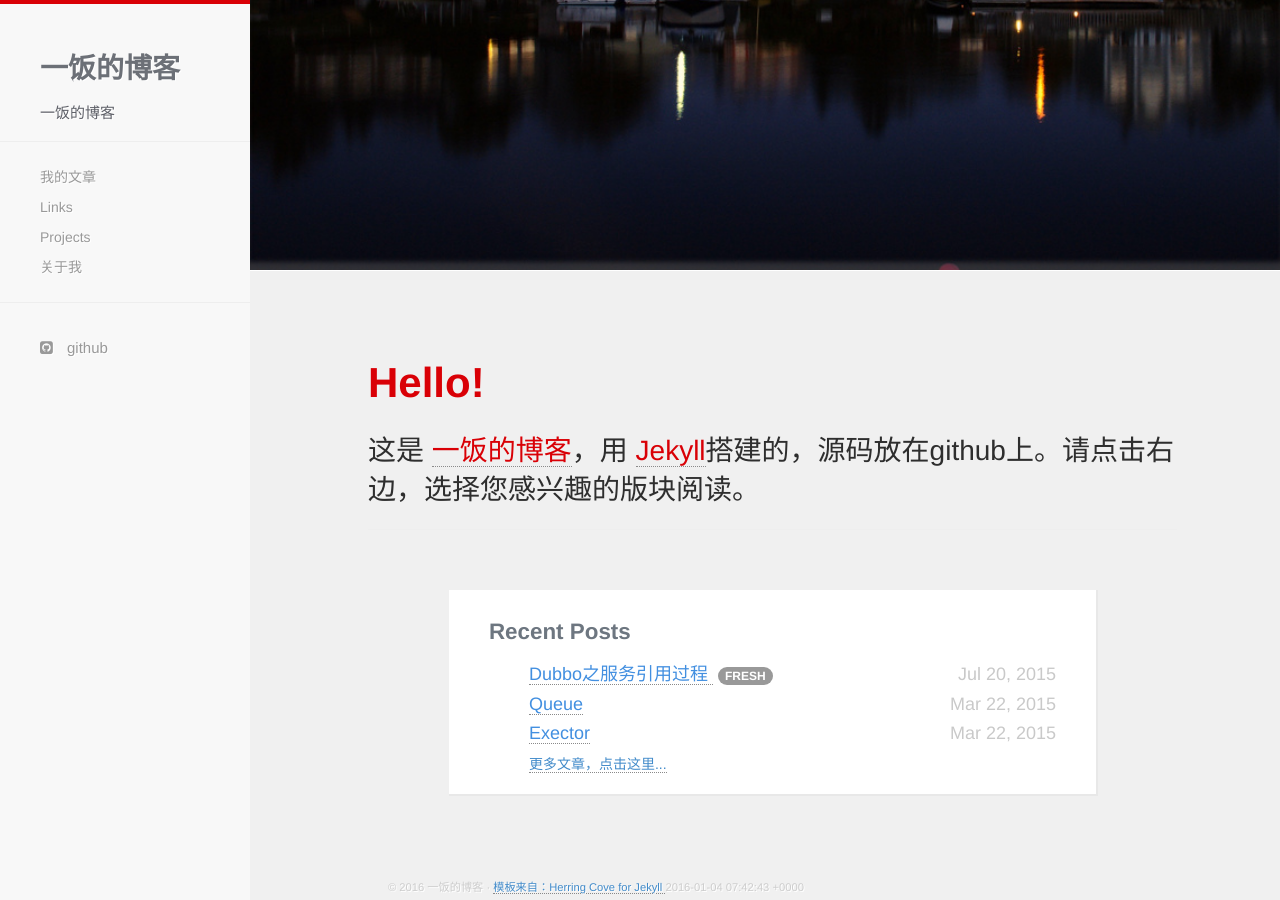
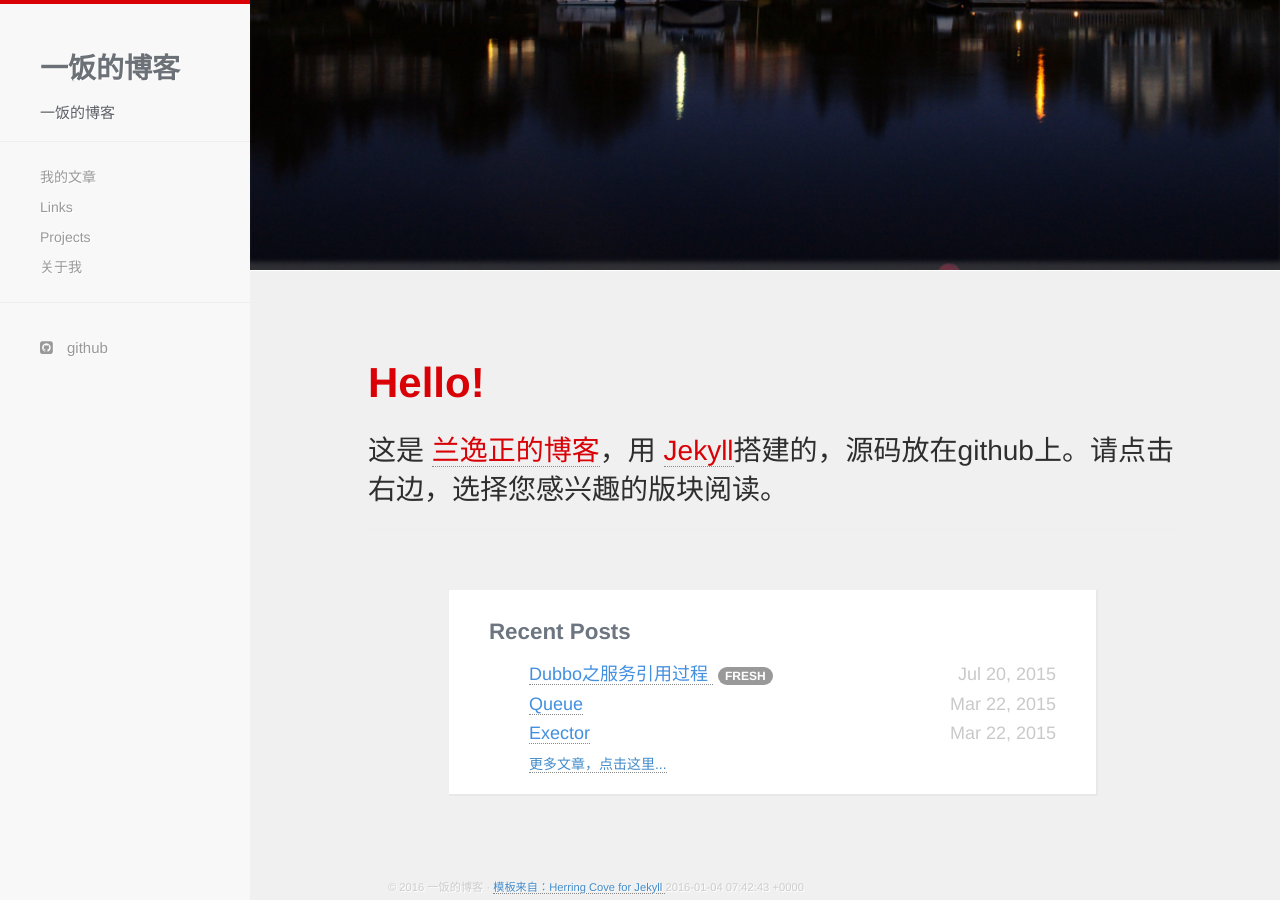
Before and after one commit to lanyizheng/lanyizheng.github.com, a Jekyll site: the page built from index.html, in a window 1280 px wide and 900 px high, scrolled down 433 px. Built offline with Jekyll 4.4.1, drawn with Linux system fonts in a browser that asks for light colours; nearby versions of some CDN libraries; Markdown is read by kramdown in place of the engine named in the settings.

Commit message:
modify greeting page

```diff
--- a/_includes/greeting.html
+++ b/_includes/greeting.html
@@ -2,7 +2,7 @@
   <div class="container">
     <div id="welcome-greeting">
       <h1>Hello!</h1>
-      <h2>这是 <a href="www.jinqiliang.com">一饭的博客</a>，用 <a href="http://jekyllrb.com"> Jekyll</a>搭建的，源码放在github上。请点击右边，选择您感兴趣的版块阅读。</h2>
+      <h2>这是 <a href="www.jinqiliang.com">兰逸正的博客</a>，用 <a href="http://jekyllrb.com"> Jekyll</a>搭建的，源码放在github上。请点击右边，选择您感兴趣的版块阅读。</h2>
       <hr />
     </div>
   </div>
```
